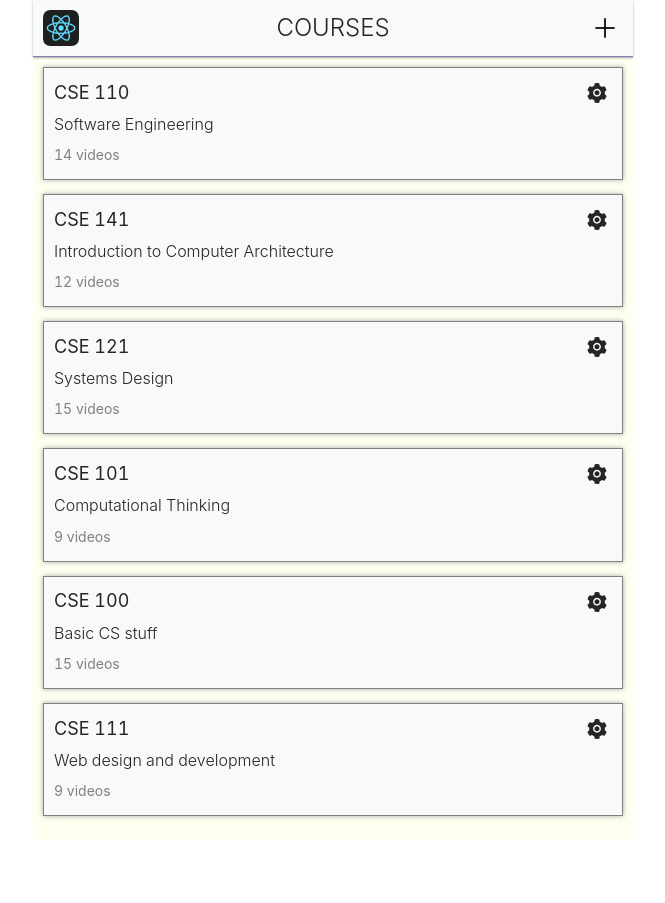
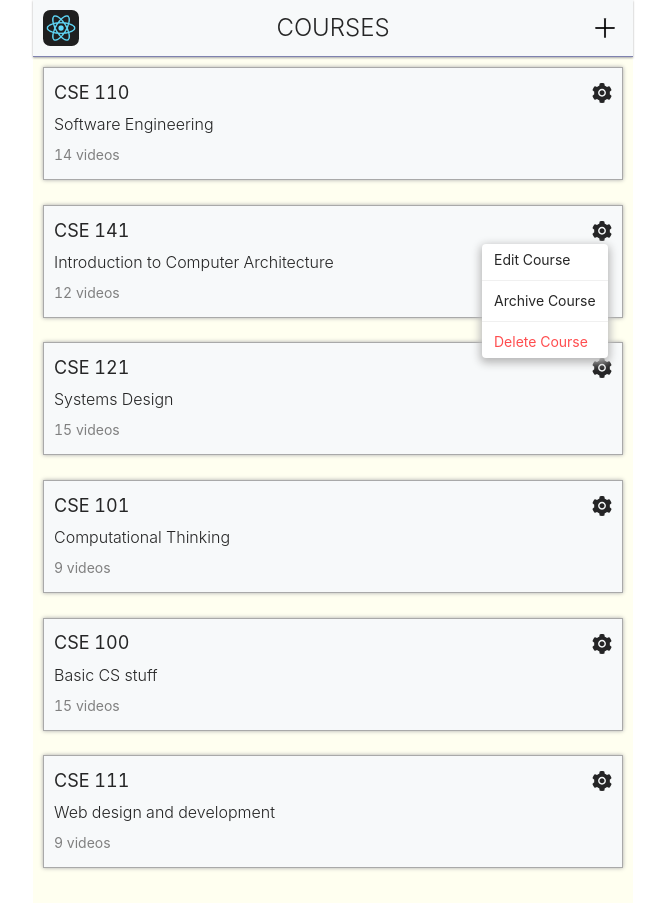
Before and after one commit to flownotes/flownotes.github.io, a React (Create React App) app: page /notes in a window 1280 px wide. Both pictures are taken after a click on the element 904 px from the left and 220 px from the top of the page. Shown: the whole page, without its empty margins (307-972 px from the left). Before the commit the page ends 840 px from the top, so only its background shows below. Built offline with nearby package versions, Linux system fonts and the light colour scheme.

Commit message:
more UI stuff, dropdown done

```diff
--- a/src/AllCourses.css
+++ b/src/AllCourses.css
@@ -43,10 +43,10 @@ nav.all-courses-nav > span {
 
 .course-card {
   padding: 10px;
-  margin-bottom: 1em;
-  border: 1px solid grey;
+  margin-bottom: 1.75em;
+  border: 1px solid darkgrey;
   background: #f7f9fa;
-  box-shadow: 0px 0px 5px 0px darkgrey;
+  box-shadow: 0px 0px 4px 0px darkgrey;
 }
 
 .course-card-header {
@@ -62,7 +62,7 @@ nav.all-courses-nav > span {
   height: 30px;
   display: flex;
   align-items: center;
-  justify-content: center;
+  justify-content: flex-end;
 }
 
 .course-code {
@@ -80,15 +80,22 @@ nav.all-courses-nav > span {
   margin-bottom: 3px;
 }
 
-/*
-Dropdown UL style "ul.ant-dropdown-menu"
-{
-  border: 2px solid #b1b1b1;
-  border-radius: 2px;
-  box-shadow: 0px 2px 4px 0px #b9b8b8;
-  top: -8px; // this was in that specific usecase
+.course-card-edit > .ant-dropdown-menu {
+  /*border: 2px solid #d2d2d2; */
+  border-radius: 4px;
+  box-shadow: 0px 3px 8px 2px #b8b8b8;
+  padding: 0;
+  top: -5px;
   left: -5px;
 }
 
+/*
+Dropdown UL style "ul.ant-dropdown-menu"
+pass it through props?
+{
+
+}
+
 // also add border-bottom to menu elements
+border-bottom: 1px solid lightgray;
 */
--- a/src/AllCourses.js
+++ b/src/AllCourses.js
@@ -72,19 +72,24 @@ function Nav(){
       <Menu.Item>
         Add new course
       </Menu.Item>
+      <Menu.Divider />
       <Menu.Item>
           2nd menu item
       </Menu.Item>
+      <Menu.Divider />
       <Menu.Item>
           3rd menu item
       </Menu.Item>
       <Menu.Item danger>a danger item</Menu.Item>
     </Menu>
   )
-
+  let history = useHistory()
+  const goToHome = (ev) => {
+    history.push(`/`)
+  }
   return (
     <nav className="all-courses-nav">
-      <Logo style={{height: "36px", padding:"3px"}}/>
+      <Logo style={{height: "36px", padding:"3px"}} onClick={goToHome}/>
       <p>COURSES</p>
       <Dropdown overlay={menu} trigger={['click']} placement="bottomRight">
         <PlusOutlined />
@@ -96,19 +101,49 @@ function Nav(){
 // the card ui for a single course
 function Course(props){
   const {name, code, vcount} = props
+  // const {onEdit, onArchive, onDelete} = props
+  const onEdit = () => console.log("edit")
+  const onArchive = () => console.log("archive")
+  const onDelete = () => console.log("delete")
 
   let history = useHistory()
-  const goToCourse = () => {
+  const goToCourse = (ev) => {
     history.push(`/notes/${code}`)
   }
+
+  const menu = courseCardMenu(onEdit, onArchive, onDelete)
+
   return(
     <div className="course-card" onClick={goToCourse}>
       <div className="course-card-header">
         <h2 className="course-code">{code}</h2>
-        <SettingFilled onClick={(e)=>{e.stopPropagation();console.log(e)}} />
+        <Dropdown
+            overlay={menu}
+            trigger={['click']}
+            placement="bottomRight"
+            overlayClassName="course-card-edit"
+        >
+          <SettingFilled onClick={e => e.stopPropagation()} />
+        </Dropdown>
       </div>
       <p  className="course-name">{name}</p>
       <p  className="course-vcount">{vcount} videos</p>
     </div>
   )
 }
+
+const courseCardMenu = (onEdit, onArchive, onDelete) => (
+  <Menu onClick={(e) => e.domEvent.stopPropagation()}>
+    <Menu.Item onClick={onEdit}>
+      Edit Course
+    </Menu.Item>
+    <Menu.Divider />
+    <Menu.Item onClick={onArchive}>
+      Archive Course
+    </Menu.Item>
+    <Menu.Divider />
+    <Menu.Item danger onClick={onDelete}>
+       Delete Course
+    </Menu.Item>
+  </Menu>
+)
```
